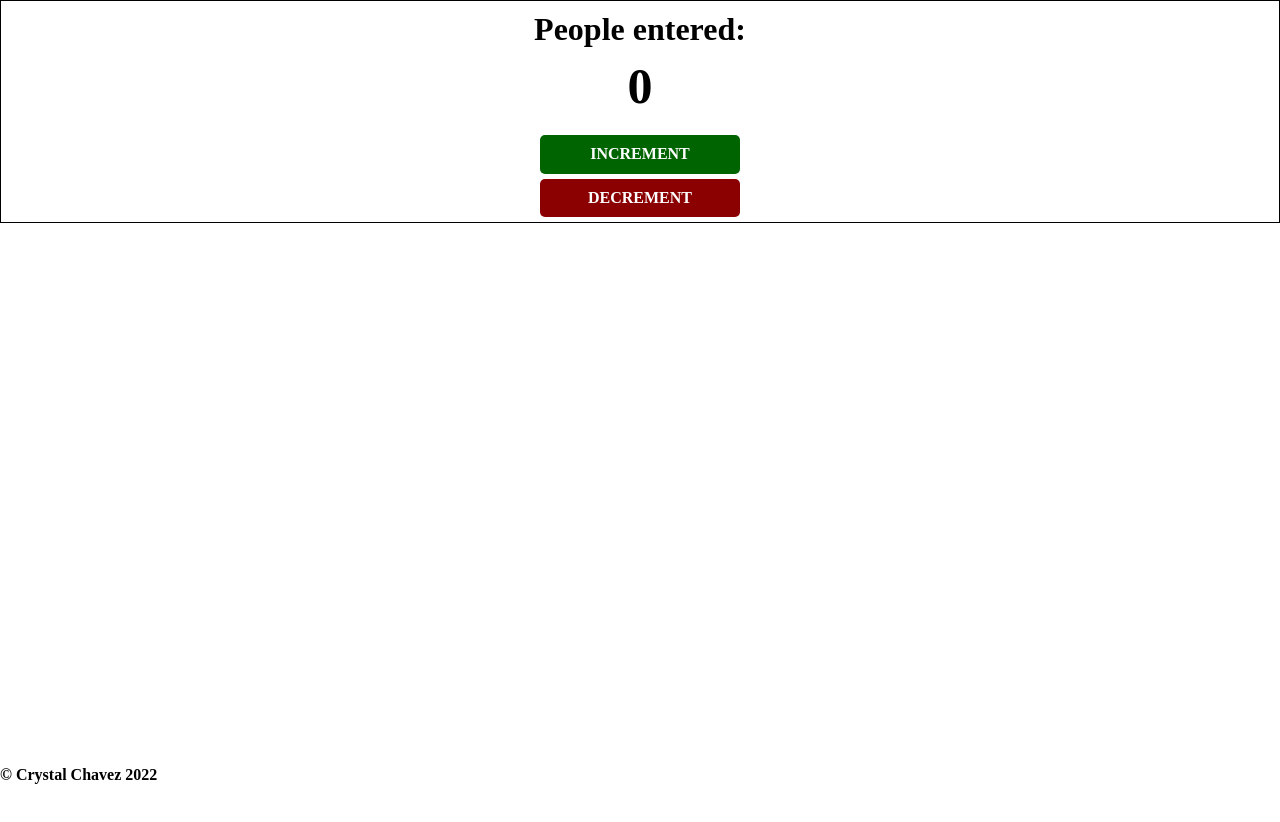
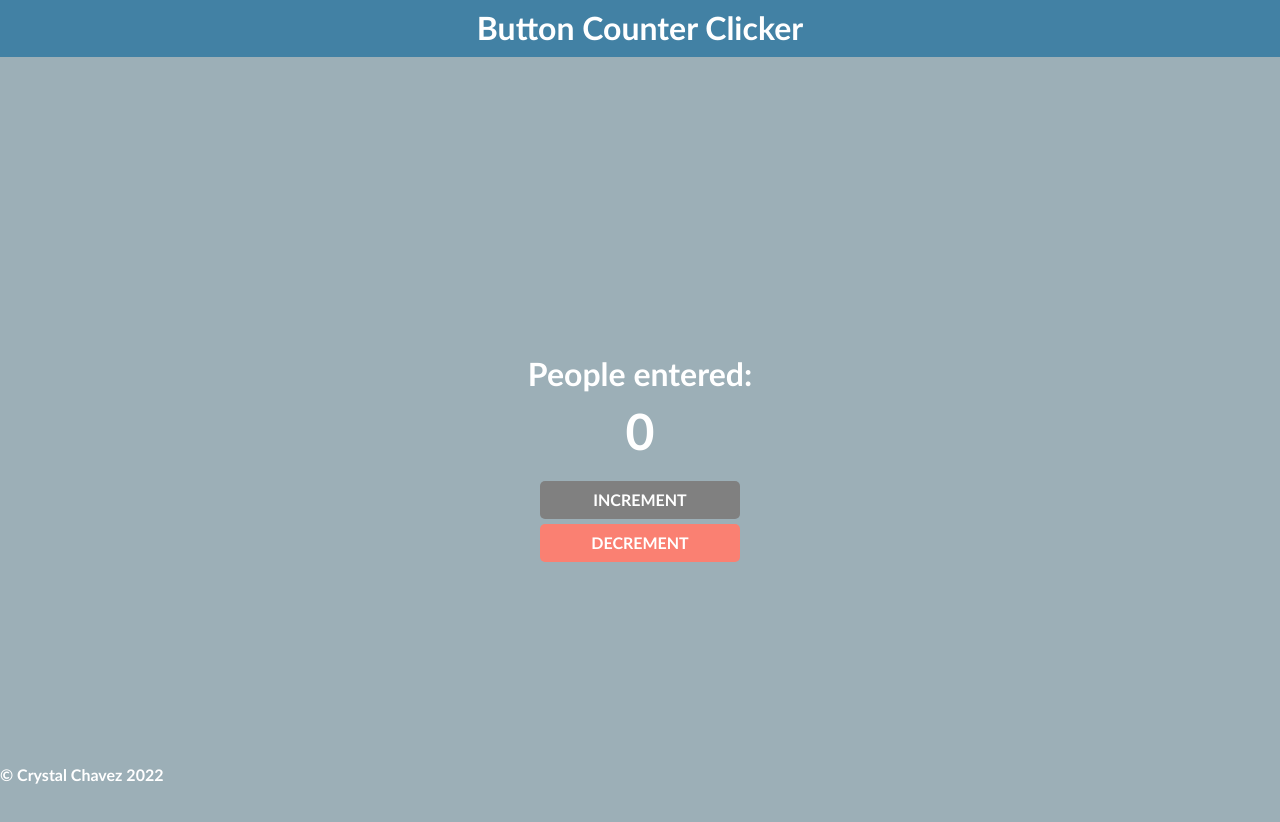
Before and after one commit to crystalchavez99/Button-Clicker, a plain HTML site: page index.html in a window 1280 px wide. Before the commit the page ends 800 px from the top, so only its background shows below. Drawn offline with nearby package versions, Linux system fonts and the light colour scheme.

Commit message:
Updated design

```diff
--- a/index.css
+++ b/index.css
@@ -3,7 +3,13 @@ body {
     font-family: serif;
     font-weight: bold;
     text-align: center;
+    margin: 0;
+    overflow-y: hidden;
+    background-color: #4281A4;
+    color: white;
+    font-family: 'Trebuchet MS', 'Lucida Sans Unicode', 'Lucida Grande', 'Lucida Sans', Arial, sans-serif;
 }
+
 
 h1 {
     margin-top: 10px;
@@ -15,12 +21,14 @@ h2 {
     margin-top: 0;
     margin-bottom: 20px;
 }
-div{
-    border: 1px solid black;
+.container{
     display: flex;
-    flex-direction: column;
-    justify-content: center;
-    align-items: center;
+  justify-content: center;
+  align-items: center;
+  text-align: center;
+  min-height: 800px;
+  flex-direction: column;
+  background-color: #9CAFB7;
 }
 
 button {
@@ -35,11 +43,11 @@ button {
 }
 
 #increment-btn {
-    background: darkgreen;
+    background: grey;
 }
 
 #decrement-btn {
-    background: darkred;
+    background: salmon;
 }
 footer{
     display: flex;
--- a/index.html
+++ b/index.html
@@ -10,16 +10,19 @@
 
 <body>
     <div>
+        <h1>Button Counter Clicker</h1>
+    </div>
+    <div class ="container">
         <h1>People entered:</h1>
         <h2 id="count-el">0</h2>
         <button id="increment-btn" onclick="increment()">INCREMENT</button>
         <button id="decrement-btn" onclick="decrement()">DECREMENT</button>
-        <script src="main.js"></script>
     </div>
 
     <footer>
         <p>&COPY; Crystal Chavez 2022</p>
     </footer>
+    <script src="main.js"></script>
 </body>
 
 </html>
```
